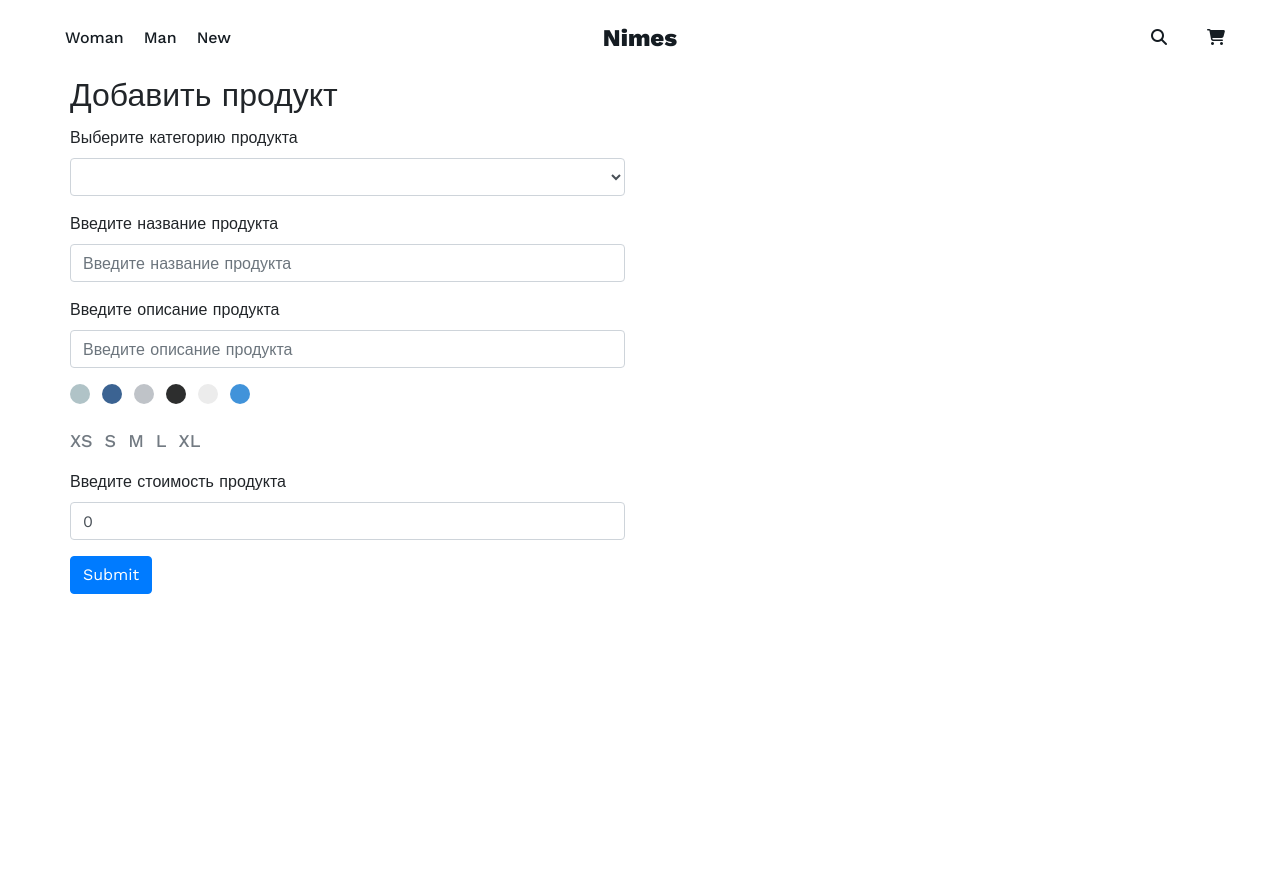
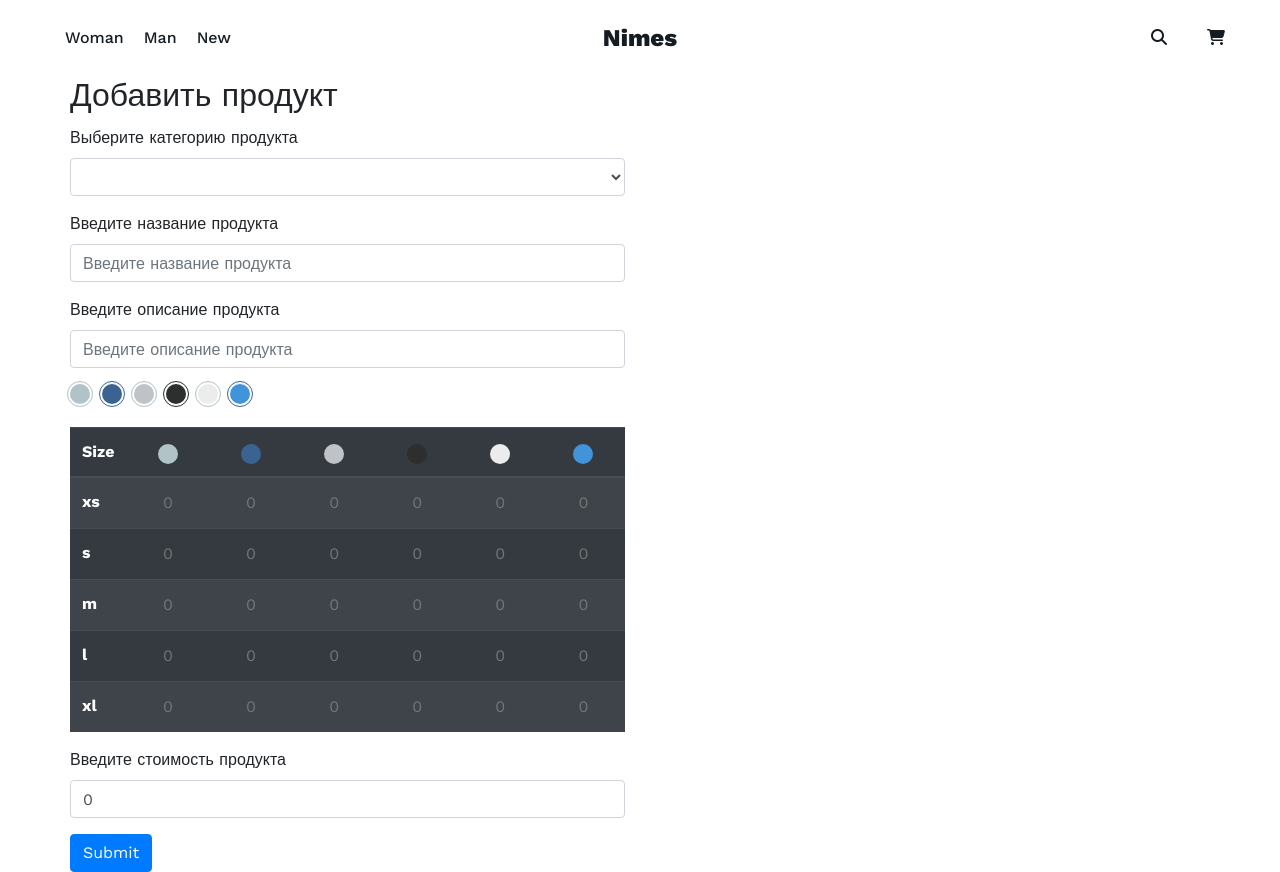
Before and after one commit to Artem71/Nimes, a Vue app: page /admin in a window 1280 px wide. Before the commit the page ends 800 px from the top, so only its background shows below. Built offline with nearby package versions, Linux system fonts and the light colour scheme.

Commit message:
update AddProduct

```diff
--- a/src/components/admin/AddProduct.vue
+++ b/src/components/admin/AddProduct.vue
@@ -63,30 +63,66 @@
               </label>
             </div>
           </div>
-
-          <div class="form-group pick-size">
-            <div class="form-check form-check-inline">
-              <input class="form-check-input" type="checkbox" id="productSize-xs" value="xs" v-model="size.xs">
-              <label class="form-check-label" for="productSize-xs">xs</label>
-            </div>
-            <div class="form-check form-check-inline">
-              <input class="form-check-input" type="checkbox" id="productSize-s" value="s" v-model="size.s">
-              <label class="form-check-label" for="productSize-s">s</label>
-            </div>
-            <div class="form-check form-check-inline">
-              <input class="form-check-input" type="checkbox" id="productSize-m" value="m" v-model="size.m">
-              <label class="form-check-label" for="productSize-m">m</label>
-            </div>
-            <div class="form-check form-check-inline">
-              <input class="form-check-input" type="checkbox" id="productSize-l" value="l" v-model="size.l">
-              <label class="form-check-label" for="productSize-l">l</label>
-            </div>
-            <div class="form-check form-check-inline">
-              <input class="form-check-input" type="checkbox" id="productSize-xl" value="xl" v-model="size.xl">
-              <label class="form-check-label" for="productSize-xl">xl</label>
-            </div>
-          </div>
-
+          <table class="table table-striped table-dark" ref="table">
+            <thead>
+              <tr ref="colorName">
+                <th scope="col">Size</th>
+                <th scope="col" data-color="light-blue"><span class="productColor-circle"></span></th>
+                <th scope="col" data-color="dark-blue"><span class="productColor-circle dark-blue"></span></th>
+                <th scope="col" data-color="grey"><span class="productColor-circle grey"></span></th>
+                <th scope="col" data-color="black"><span class="productColor-circle black"></span></th>
+                <th scope="col" data-color="white"><span class="productColor-circle white"></span></th>
+                <th scope="col" data-color="blue"><span class="productColor-circle blue"></span></th>
+              </tr>
+            </thead>
+            <tbody>
+              <tr>
+                <th scope="row">xs</th>
+                <td><input type="text" placeholder="0" class="table-input"></td>
+                <td><input type="text" placeholder="0" class="table-input"></td>
+                <td><input type="text" placeholder="0" class="table-input"></td>
+                <td><input type="text" placeholder="0" class="table-input"></td>
+                <td><input type="text" placeholder="0" class="table-input"></td>
+                <td><input type="text" placeholder="0" class="table-input"></td>
+              </tr>
+              <tr>
+                <th scope="row">s</th>
+                <td><input type="text" placeholder="0" class="table-input"></td>
+                <td><input type="text" placeholder="0" class="table-input"></td>
+                <td><input type="text" placeholder="0" class="table-input"></td>
+                <td><input type="text" placeholder="0" class="table-input"></td>
+                <td><input type="text" placeholder="0" class="table-input"></td>
+                <td><input type="text" placeholder="0" class="table-input"></td>
+              </tr>
+              <tr>
+                <th scope="row">m</th>
+                <td><input type="text" placeholder="0" class="table-input"></td>
+                <td><input type="text" placeholder="0" class="table-input"></td>
+                <td><input type="text" placeholder="0" class="table-input"></td>
+                <td><input type="text" placeholder="0" class="table-input"></td>
+                <td><input type="text" placeholder="0" class="table-input"></td>
+                <td><input type="text" placeholder="0" class="table-input"></td>
+              </tr>
+              <tr>
+                <th scope="row">l</th>
+                <td><input type="text" placeholder="0" class="table-input"></td>
+                <td><input type="text" placeholder="0" class="table-input"></td>
+                <td><input type="text" placeholder="0" class="table-input"></td>
+                <td><input type="text" placeholder="0" class="table-input"></td>
+                <td><input type="text" placeholder="0" class="table-input"></td>
+                <td><input type="text" placeholder="0" class="table-input"></td>
+              </tr>
+              <tr>
+                <th scope="row">xl</th>
+                <td><input type="text" placeholder="0" class="table-input"></td>
+                <td><input type="text" placeholder="0" class="table-input"></td>
+                <td><input type="text" placeholder="0" class="table-input"></td>
+                <td><input type="text" placeholder="0" class="table-input"></td>
+                <td><input type="text" placeholder="0" class="table-input"></td>
+                <td><input type="text" placeholder="0" class="table-input"></td>
+              </tr>
+            </tbody>
+          </table>
           <div class="form-group">
             <label for="productPrice">Введите стоимость продукта</label>
             <input type="text" class="form-control" id="productPrice" placeholder="Введите стоимость продукта" v-model="price">
@@ -107,19 +143,48 @@ export default {
       name: '',
       description: '',
       color: {
-        'light-blue': 0,
-        'dark-blue': 0,
-        'grey': 0,
-        'black': 0,
-        'white': 0,
-        'blue': 0
-      },
-      size: {
-        xs: 0,
-        s: 0,
-        m: 0,
-        l: 0,
-        xl: 0
+        'light-blue': {
+          xs: 0,
+          s: 0,
+          m: 0,
+          l: 0,
+          xl: 0
+        },
+        'dark-blue': {
+          xs: 0,
+          s: 0,
+          m: 0,
+          l: 0,
+          xl: 0
+        },
+        'grey': {
+          xs: 0,
+          s: 0,
+          m: 0,
+          l: 0,
+          xl: 0
+        },
+        'black': {
+          xs: 0,
+          s: 0,
+          m: 0,
+          l: 0,
+          xl: 0
+        },
+        'white': {
+          xs: 0,
+          s: 0,
+          m: 0,
+          l: 0,
+          xl: 0
+        },
+        'blue': {
+          xs: 0,
+          s: 0,
+          m: 0,
+          l: 0,
+          xl: 0
+        },
       },
       price: 0,
       showPopup: false
@@ -127,16 +192,26 @@ export default {
   },
   methods: {
     handleAddProducts() {
-      const formData = {
-        category: this.category,
-        name: this.name,
-        description: this.description,
-        color: this.color,
-        size: this.size,
-        price: this.price
+      const rows = this.$refs.table.rows
+
+      for (let i = 1; i < rows.length; i++) {
+        rows[i].childNodes.forEach((td, i) => {
+          if (td.tagName === 'TD') {
+            if (td.childNodes[0].value !== '') {
+              // Получить указанное колличество
+              const quantity = td.childNodes[0].value
+
+              // Получить выбранный размер
+              const size = td.childNodes[0].parentNode.parentNode.childNodes[0].innerHTML
+
+              // Получить выбранный цвет
+              const pickColor = this.$refs.colorName.childNodes[i].getAttribute('data-color')
+
+              this.color[pickColor][size] = quantity
+            }
+          }
+        })
       }
-
-      console.log(formData)
     },
     addColor(event) {
       const currencyColor = event.target
@@ -152,6 +227,7 @@ export default {
 <style lang="sass" scoped>
   .productColor-circle
     display: block
+    margin: 0 auto
     width: 20px
     height: 20px
     background-color: #B0C3C7
@@ -207,25 +283,11 @@ export default {
   .pick-color .label-blue:before
     border: 1px solid #4193DA
 
-  .pick-size .form-check-label
-    font-size: 18px
-    font-weight: 500
-    text-transform: Uppercase
-    color: #727A82
-
-  .pick-size .form-check-input
-    display: none
-
-  .pick-size .form-check-input:checked + .form-check-label
-    color: #151C22
-
-  .alert
-    position: absolute
-    top: 50%
-    left: 50%
-    width: 460px
-    height: 240px
-    margin-left: -230px
-    margin-top: -120px
-    z-index: 100
+  .table-input
+    background-color: transparent
+    border: none
+    outline: none
+    width: 100%
+    text-align: center
+    color: #fff
 </style>
--- /dev/null
+++ b/src/components/app/PickSize.vue
@@ -0,0 +1,38 @@
+<template>
+  <div class="form-group pick-size">
+    <div class="form-check form-check-inline">
+      <input class="form-check-input" type="checkbox" id="productSize-xs" value="xs" v-model="size.xs">
+      <label class="form-check-label" for="productSize-xs">xs</label>
+    </div>
+    <div class="form-check form-check-inline">
+      <input class="form-check-input" type="checkbox" id="productSize-s" value="s" v-model="size.s">
+      <label class="form-check-label" for="productSize-s">s</label>
+    </div>
+    <div class="form-check form-check-inline">
+      <input class="form-check-input" type="checkbox" id="productSize-m" value="m" v-model="size.m">
+      <label class="form-check-label" for="productSize-m">m</label>
+    </div>
+    <div class="form-check form-check-inline">
+      <input class="form-check-input" type="checkbox" id="productSize-l" value="l" v-model="size.l">
+      <label class="form-check-label" for="productSize-l">l</label>
+    </div>
+    <div class="form-check form-check-inline">
+      <input class="form-check-input" type="checkbox" id="productSize-xl" value="xl" v-model="size.xl">
+      <label class="form-check-label" for="productSize-xl">xl</label>
+    </div>
+  </div>
+</template>
+
+<style lang="sass" scoped>
+  .pick-size .form-check-label
+    font-size: 18px
+    font-weight: 500
+    text-transform: Uppercase
+    color: #727A82
+
+  .pick-size .form-check-input
+    display: none
+
+  .pick-size .form-check-input:checked + .form-check-label
+    color: #151C22
+</style>
```
